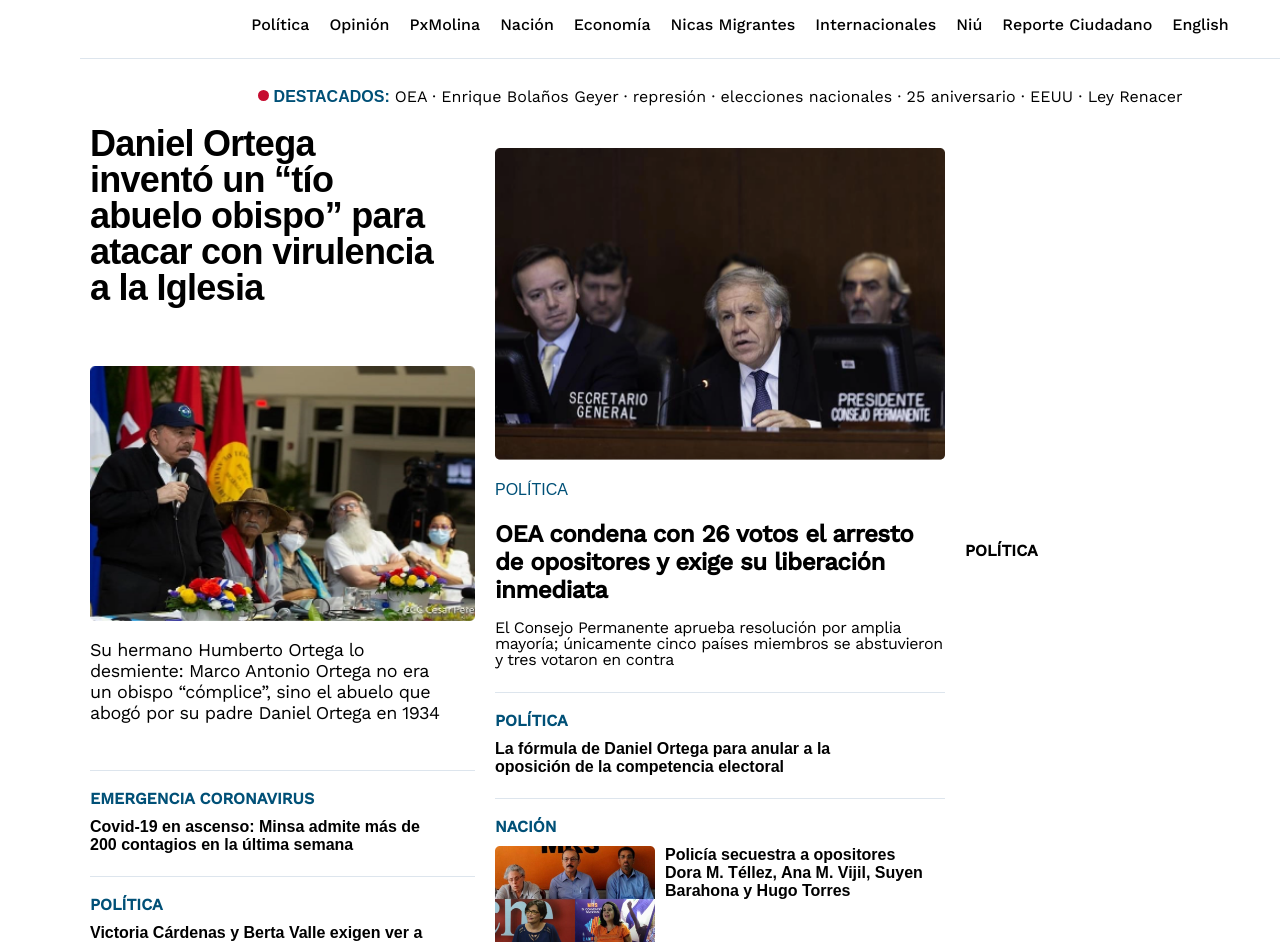
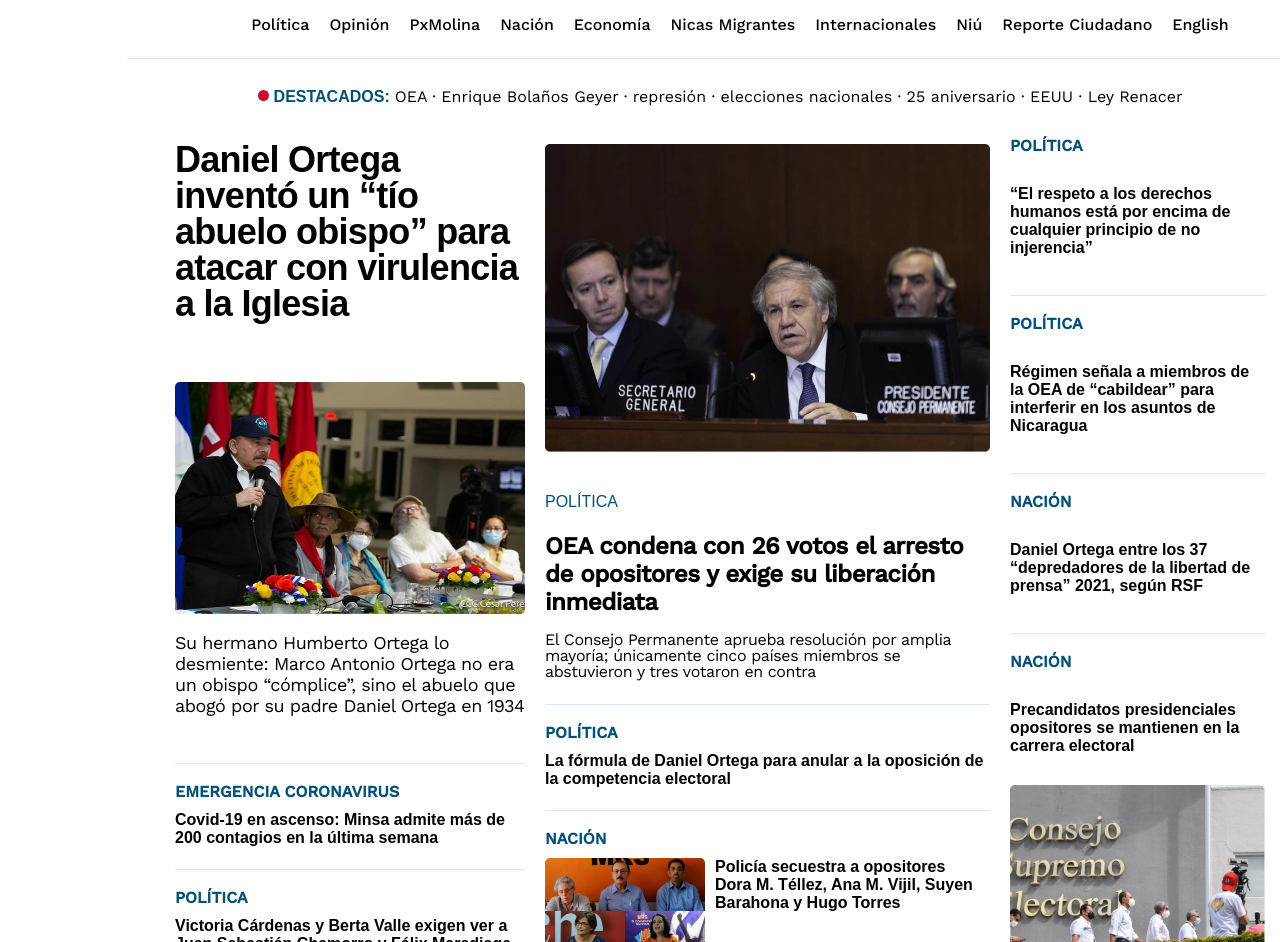
Before and after one commit to GabytaDev/Maquetado-Start-7, a website: page index.html in a window 1280 px wide. Shown: the part 145-1087 px from the top of the page. Drawn offline with nearby package versions, Linux system fonts and the light colour scheme; a small style sheet from the web is missing.

Commit message:
add content trird column

```diff
--- a/index.html
+++ b/index.html
@@ -69,9 +69,9 @@
                 <h4 class="small-title">POLÍTICA</h4>
                 <p class="text-news-bold">Victoria Cárdenas y Berta Valle exigen ver a Juan Sebastián Chamorro y Félix Maradiaga</p>
             </article>
-            <article class="colum-article">
+            <article class="colum-article-second">
                 <!-- secondary column -->
-                <img src="/images/462C5C5E-A204-4461-A002-A80B989F87C7.png" alt="">
+                <img class="paddin-img" src="/images/462C5C5E-A204-4461-A002-A80B989F87C7.png" alt="">
                 <h4 class="small-title-central">POLÍTICA</h4>
                 <p class="title-medium">OEA condena con 26 votos el arresto de opositores y exige su liberación inmediata</p>
                 <p class="text-small-news">El Consejo Permanente aprueba resolución por amplia mayoría; únicamente cinco países miembros se abstuvieron y tres votaron en contra</p>
@@ -85,8 +85,20 @@
                     <p class="text-news-bold text-space-inner">Policía secuestra a opositores Dora M. Téllez, Ana M. Vijil, Suyen Barahona y Hugo Torres</p>
                 </div>
             </article>
-            <article class="colum-article">
-                <h4>POLÍTICA</h4>
+            <article class="colum-article-trird">
+                <!-- third column -->
+                <h4 class="small-title">POLÍTICA</h4>
+                <p class="text-news-bold text-margin">“El respeto a los derechos humanos está por encima de cualquier principio de no injerencia”</p>
+                <hr class="line">
+                <h4 class="small-title">POLÍTICA</h4>
+                <p class="text-news-bold text-margin">Régimen señala a miembros de la OEA de “cabildear” para interferir en los asuntos de Nicaragua</p>
+                <hr class="line">
+                <h4 class="small-title">NACIÓN</h4>
+                <p class="text-news-bold text-margin">Daniel Ortega entre los 37 “depredadores de la libertad de prensa” 2021, según RSF</p>
+                <hr class="line">
+                <h4 class="small-title">NACIÓN</h4>
+                <p class="text-news-bold text-margin">Precandidatos presidenciales opositores se mantienen en la carrera electoral</p>
+                <img src="/images/cxl-fracaso-alianza-electoral-1.png" alt="">
             </article>
         </section>
     </main>
--- a/mixins.scss
+++ b/mixins.scss
@@ -43,5 +43,22 @@ opacity: 1;
     display: flex;
     flex-direction: column;
     justify-content: center;
-    width: 43%;
+    width: 350px;
+    margin: 0 10px 0 10px;
 }
+
+@mixin columnSecond{
+    display: flex;
+    flex-direction: column;
+    justify-content: center;
+    width: 445px;
+    margin: 0 10px 0 10px;
+}
+
+@mixin columnTrird{
+    display: flex;
+    flex-direction: column;
+    justify-content: center;
+    width: 255px;
+    margin: 0 10px 0 10px;
+}
--- a/style.scss
+++ b/style.scss
@@ -146,7 +146,7 @@
     font-weight: lighter;
     margin:20px 0 20px 0;
 }
-//Section CONTENTS
+//Section CONTENT
 .section-contents{
     display: flex;
     align-content: space-between;
@@ -155,7 +155,7 @@
 
     .colum-article{
        @include column;
-       margin: 0 10px 0 10px;
+
        .title-news{
            display: flex;
            height: 188px;
@@ -166,12 +166,11 @@
            line-height: 1;
            font-weight: bold;
            letter-spacing: -0.72px;
-           width: 350px;
+
        }
        .text-news{
         display: flex;
         font-size: $text-size-medium;
-        width: 350px;
         height: 105px;
         letter-spacing: -0.45px;
         text-align: left;
@@ -179,20 +178,12 @@
         color: $text-primary-color;
         flex-wrap: wrap;
        }
-       .small-title{
-        @include textSize($fontSize: $text-size-small-bold);
-        color: $text-accent-color;
-        width: 350px;
-        margin:10px 0 10px 0;
+
     }
-       .text-news-bold{
-           @include textSize($fontSize:$text-size-small-bold-2);
-           color: $text-primary-color;
-           @include fontBold;
-           font-weight: bold;
-           width: 350px;
-           margin:0px 0 14px 0;
-       }
+
+    .colum-article-second{
+        @include columnSecond;
+
         .small-title-central{
             @include textSize($fontSize:$text-size-small);
             color: $text-accent-color;
@@ -205,11 +196,13 @@
             letter-spacing: -0.48px;
             margin: 0;
         }
+
         .text-small-news{
             font-size: $text-secondary-size;
             letter-spacing: -0.4px;
             line-height: 1;
         }
+
         .content-photo-news{
             display: flex;
             justify-content: space-around;
@@ -220,5 +213,28 @@
         }
 
     }
+    .colum-article-trird{
+        @include columnTrird;
+        .text-margin{
+            margin: 20px 0 30px 0;
+        }
 
     }
+}
+
+.small-title{
+    @include textSize($fontSize: $text-size-small-bold);
+    color: $text-accent-color;
+    margin:10px 0 10px 0;
+}
+.text-news-bold{
+    @include textSize($fontSize:$text-size-small-bold-2);
+    color: $text-primary-color;
+    @include fontBold;
+    font-weight: bold;
+    margin:0px 0 14px 0;
+}
+
+.paddin-img{
+   padding: 0 0 20px 0;
+}
```
Also changed, not shown: images/cxl-fracaso-alianza-electoral-1.png (added), style.css, 1 other file. Lines whose indentation alone changed are shown as unchanged.
